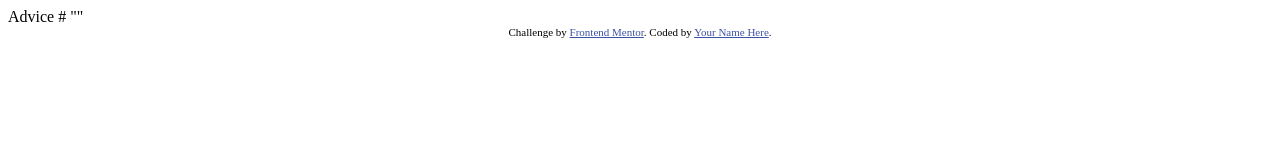
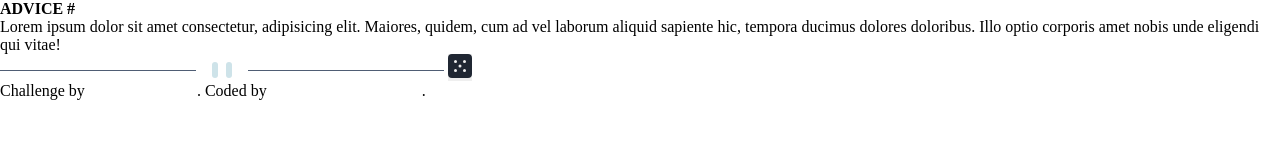
Before and after one commit to Eric-ArcoVerde/gerador-de-conselhos-completo, a plain HTML site: page index.html in a window 1280 px wide. Drawn offline with Linux system fonts and the light colour scheme.

Commit message:
Alteração na pasta e codigo HTML

```diff
--- a/index.html
+++ b/index.html
@@ -1,28 +1,35 @@
 <!DOCTYPE html>
 <html lang="en">
+
 <head>
   <meta charset="UTF-8">
-  <meta name="viewport" content="width=device-width, initial-scale=1.0"> <!-- displays site properly based on user's device -->
+  <meta name="viewport" content="width=device-width, initial-scale=1.0">
 
-  <link rel="icon" type="image/png" sizes="32x32" href="./images/favicon-32x32.png">
+  <link rel="icon" type="image/png" sizes="32x32" href="./src/images/favicon-32x32.png">
 
   <title>Frontend Mentor | Advice generator app</title>
 
-  <!-- Feel free to remove these styles or customise in your own stylesheet 👍 -->
-  <style>
-    .attribution { font-size: 11px; text-align: center; }
-    .attribution a { color: hsl(228, 45%, 44%); }
-  </style>
+  <link rel="preconnect" href="https://fonts.googleapis.com">
+  <link rel="preconnect" href="https://fonts.gstatic.com" crossorigin>
+  <link href="https://fonts.googleapis.com/css2?family=Manrope:wght@200..800&display=swap" rel="stylesheet">
+
+  <link rel="stylesheet" href="src/reset.css">
+
 </head>
+
 <body>
 
-  Advice #<!-- Advice ID goes here -->
-
-  "<!-- Advice text goes here -->"
+  <div class="container">
+    <h4 class="numero-conselho">ADVICE #</h4>
+    <p class="conselho">Lorem ipsum dolor sit amet consectetur, adipisicing elit. Maiores, quidem, cum ad vel laborum aliquid sapiente hic, tempora ducimus dolores doloribus. Illo optio corporis amet nobis unde eligendi qui vitae!</p>
+    <img src="src/images/pattern-divider-desktop.svg" alt="quebra de linha">
+    <button class="botao"><img src="src/images/icon-dice.svg" alt="Icone do Botão"></button>
+  </div>
 
   <div class="attribution">
     Challenge by <a href="https://www.frontendmentor.io?ref=challenge" target="_blank">Frontend Mentor</a>.
-    Coded by <a href="#">Your Name Here</a>.
+    Coded by <a href="#">Eric Barros Arco-Verde</a>.
   </div>
 </body>
+
 </html>
--- /dev/null
+++ b/src/reset.css
@@ -0,0 +1,20 @@
+*{      /*seletor universal*/
+    margin: 0; /*espaçamento externo, entre elementos*/
+    padding: 0; /*Espaçamento interno, separa um conteudo da borda do elemento*/
+    border: none; /*borda*/
+    outline: none; /*não sabe, mas normalmente reseta tambem*/
+    box-sizing: border-box; /*Trabalha com largura dos objetos*/
+}
+
+a{      /*seletor das tags ancoras*/
+    text-decoration: none; /*decoração do texto*/
+    color: #fff; /*linguagem hexadecimal, da para escrever o nome da cor tambem*/
+}
+
+ul{
+    list-style: none; /*tira as bolinhas das listas*/
+}
+
+img{
+    max-width: 100%; /*lagura maxima*/
+}
```
Also changed, not shown: src/images/favicon-32x32.png (renamed from images/favicon-32x32.png), src/images/icon-dice.svg (renamed from images/icon-dice.svg), src/images/pattern-divider-desktop.svg (renamed from images/pattern-divider-desktop.svg), src/images/pattern-divider-mobile.svg (renamed from images/pattern-divider-mobile.svg).
